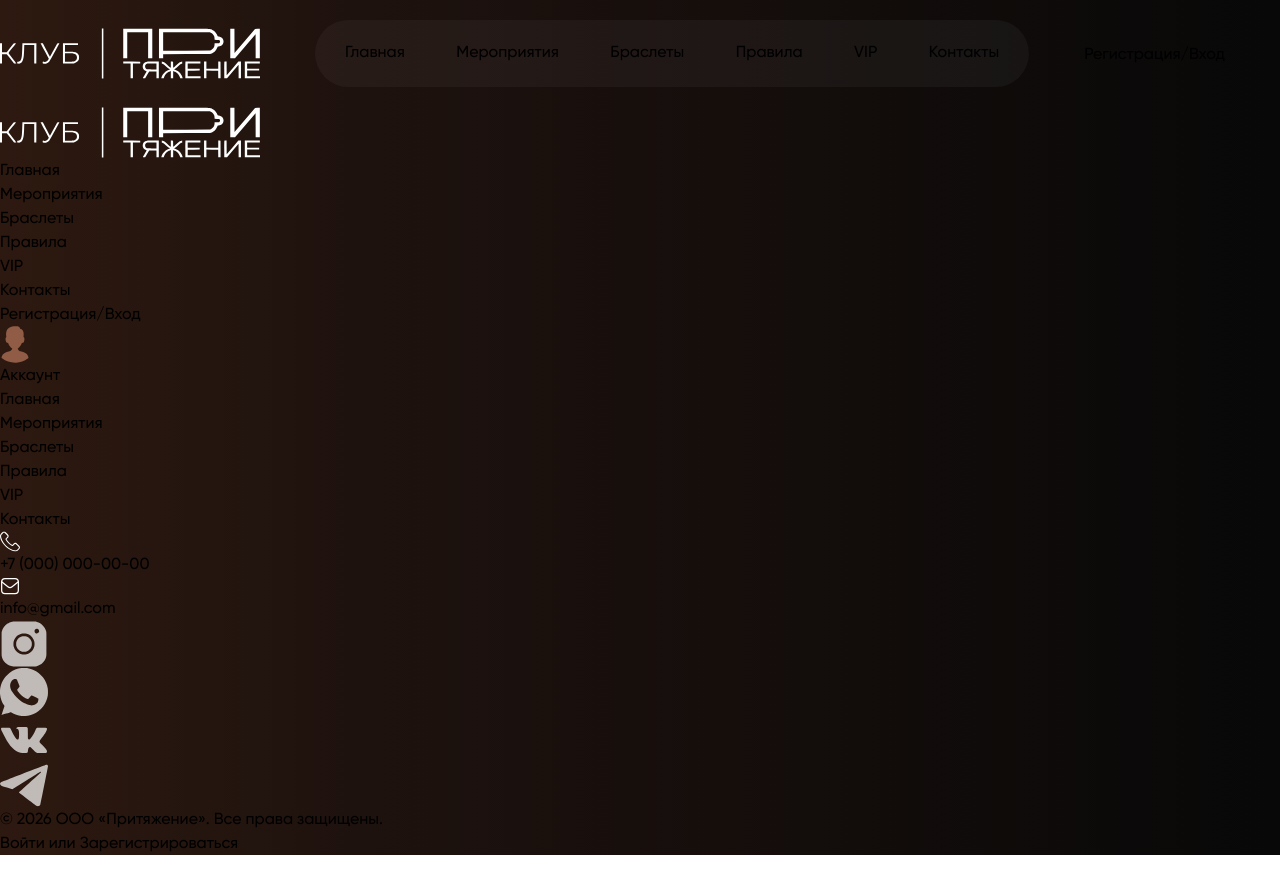
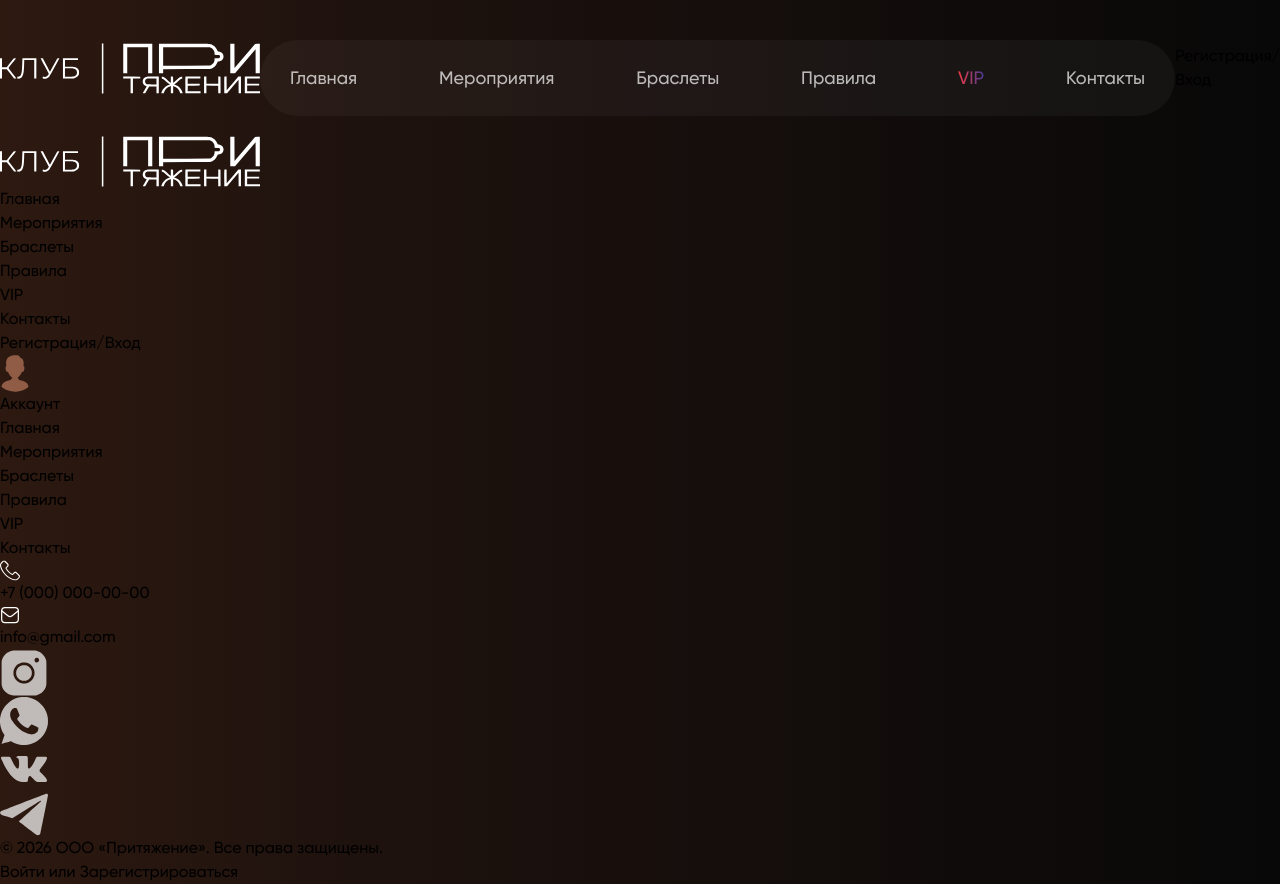
Before and after one commit to Siegerus/club_project-nextjs, a Next.js app: page / in a window 1280 px wide. Before the commit the page ends 855 px from the top, so only its background shows below. Built offline with nearby package versions, Linux system fonts and the light colour scheme.

Commit message:
feat(nav-menu): implement NavItem to NavMenu. Add constants and types. Set mobile responsive adaptation.

```diff
--- a/src/app/globals.css
+++ b/src/app/globals.css
@@ -2,7 +2,6 @@
 
 :root {
   --background: linear-gradient(270deg, #080808 0%, #1e120e 72.09%, #2d1910 100%);
-
 }
 
 @theme inline {
@@ -14,6 +13,12 @@
   --color-white-40: rgba(255, 255, 255, 0.4);
 }
 
+@utility bg-rainbow-text {
+  background-image: linear-gradient(90deg, #f43b47 0%, #453a94 100%);
+  background-clip: text;
+  -webkit-text-fill-color: transparent;
+}
+
 body {
   background: var(--background);
   font-family: var(--font-sans), sans-serif;
--- /dev/null
+++ b/src/components/ui/nav/constants.ts
@@ -0,0 +1,12 @@
+import { NavItem } from "./types";
+
+const navItems: NavItem[] = [
+  { text: "Главная", path: "/index.html" },
+  { text: "Мероприятия", path: "/pages/curent-event.html" },
+  { text: "Браслеты", path: "/pages/bangles.html" },
+  { text: "Правила", path: "/pages/rules.html" },
+  { text: "VIP", path: "/pages/VIP.html" },
+  { text: "Контакты", path: "/pages/contacts.html" },
+];
+
+export { navItems };
--- /dev/null
+++ b/src/components/ui/nav/nav-item.tsx
@@ -0,0 +1,17 @@
+import Link from "next/link";
+
+type NavItemProps = {
+  path: string;
+  text: string;
+  itemClass: string;
+};
+
+const NavItem = ({ path, text, itemClass }: NavItemProps) => {
+  return (
+    <li className={itemClass}>
+      <Link href={path}>{text}</Link>
+    </li>
+  );
+};
+
+export default NavItem;
--- a/src/components/ui/nav/nav-menu.tsx
+++ b/src/components/ui/nav/nav-menu.tsx
@@ -1,33 +1,30 @@
-import Link from "next/link";
-import Image from "next/image";
-
-import cn from "@/libs/utils/utils";
-
-const listItemClass =
-  "text-white-70 text-[16px] font-medium leading-[24px] hover:text-white transition-colors duration-300";
+import { navItems } from "./constants";
+import cn from "@/lib/utils/utils";
+import NavItem from "./nav-item";
 
 const NavMenu = () => {
+  const itemClass =
+    "weight-medium text-base lg:text-xl xl:text-lg 2xl:text-xl text-white-70";
   return (
-    <nav className="w-[55.8%] pt-[20px] px-[30px] pb-[23px] rounded-full bg-main-bg header__nav header__nav_m-hidden">
-      <ul className="flex items-center justify-between list-none header__list">
-        <li>
-          <Link href="/index.html">Главная</Link>
-        </li>
-        <li>
-          <Link href="/pages/curent-event.html">Мероприятия</Link>
-        </li>
-        <li>
-          <Link href="/pages/bangles.html">Браслеты</Link>
-        </li>
-        <li>
-          <Link href="/pages/rules.html">Правила</Link>
-        </li>
-        <li className="header__vip">
-          <Link href="/pages/VIP.html">VIP</Link>
-        </li>
-        <li>
-          <Link href="/pages/contacts.html">Контакты</Link>
-        </li>
+    <nav className="hidden md:block mt-4 pt-[24px] px-[30px] pb-[24px] lg:mt-5 w-full 2xl:w-[55.8%] pt-[20px] pb-[23px] rounded-full bg-main-bg">
+      <ul className="flex items-center justify-between list-none">
+        {navItems.map((item) =>
+          item.text === "VIP" ? (
+            <NavItem
+              key={item.text}
+              text={item.text}
+              path={item.path}
+              itemClass={cn(itemClass, "font-medium bg-rainbow-text")}
+            />
+          ) : (
+            <NavItem
+              key={item.text}
+              text={item.text}
+              path={item.path}
+              itemClass={itemClass}
+            />
+          ),
+        )}
       </ul>
     </nav>
   );
--- /dev/null
+++ b/src/components/ui/nav/types.ts
@@ -0,0 +1,6 @@
+type NavItem = {
+  text: string;
+  path: string;
+};
+
+export type { NavItem };
```
Also changed, not shown: src/lib/utils/utils.ts (renamed from src/libs/utils/utils.ts).
